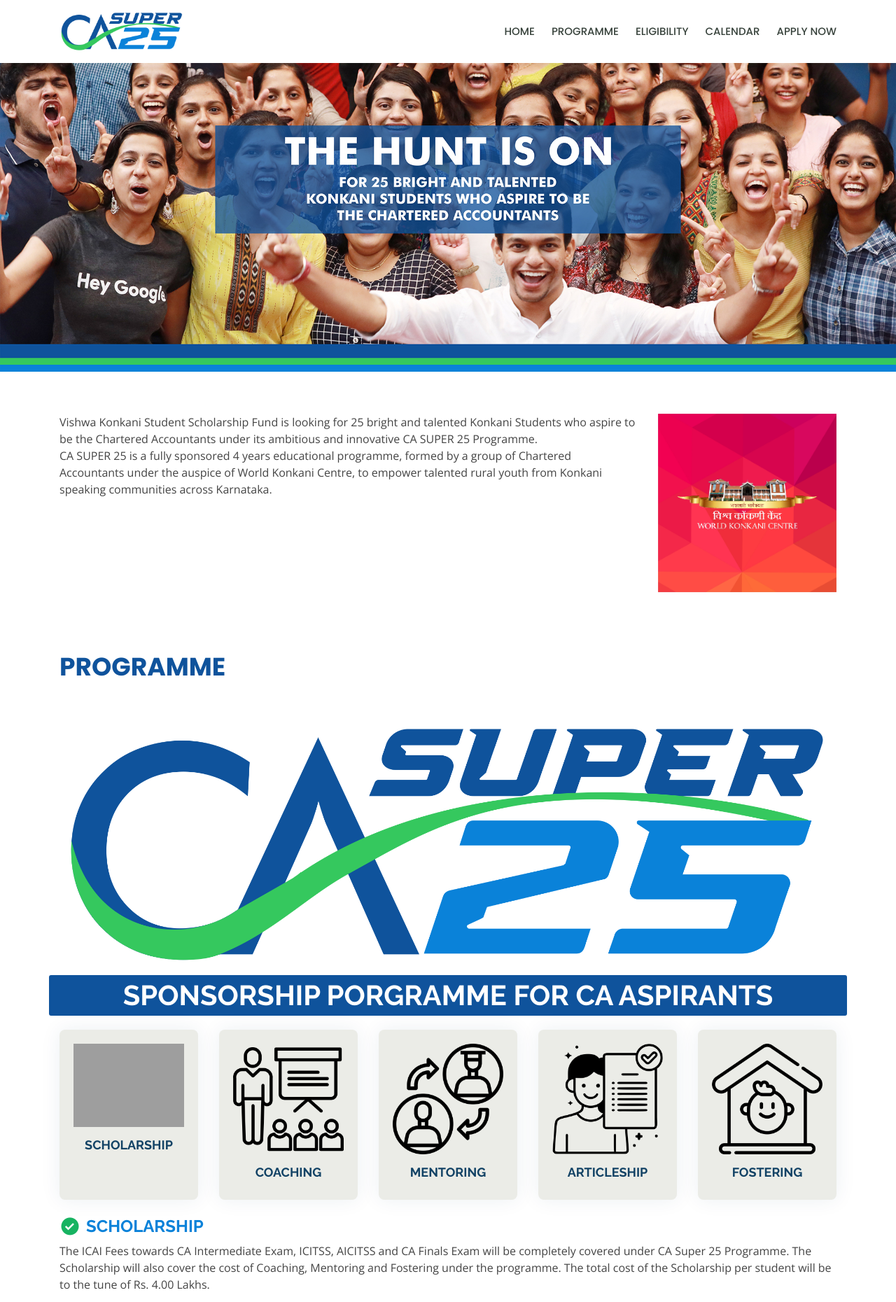
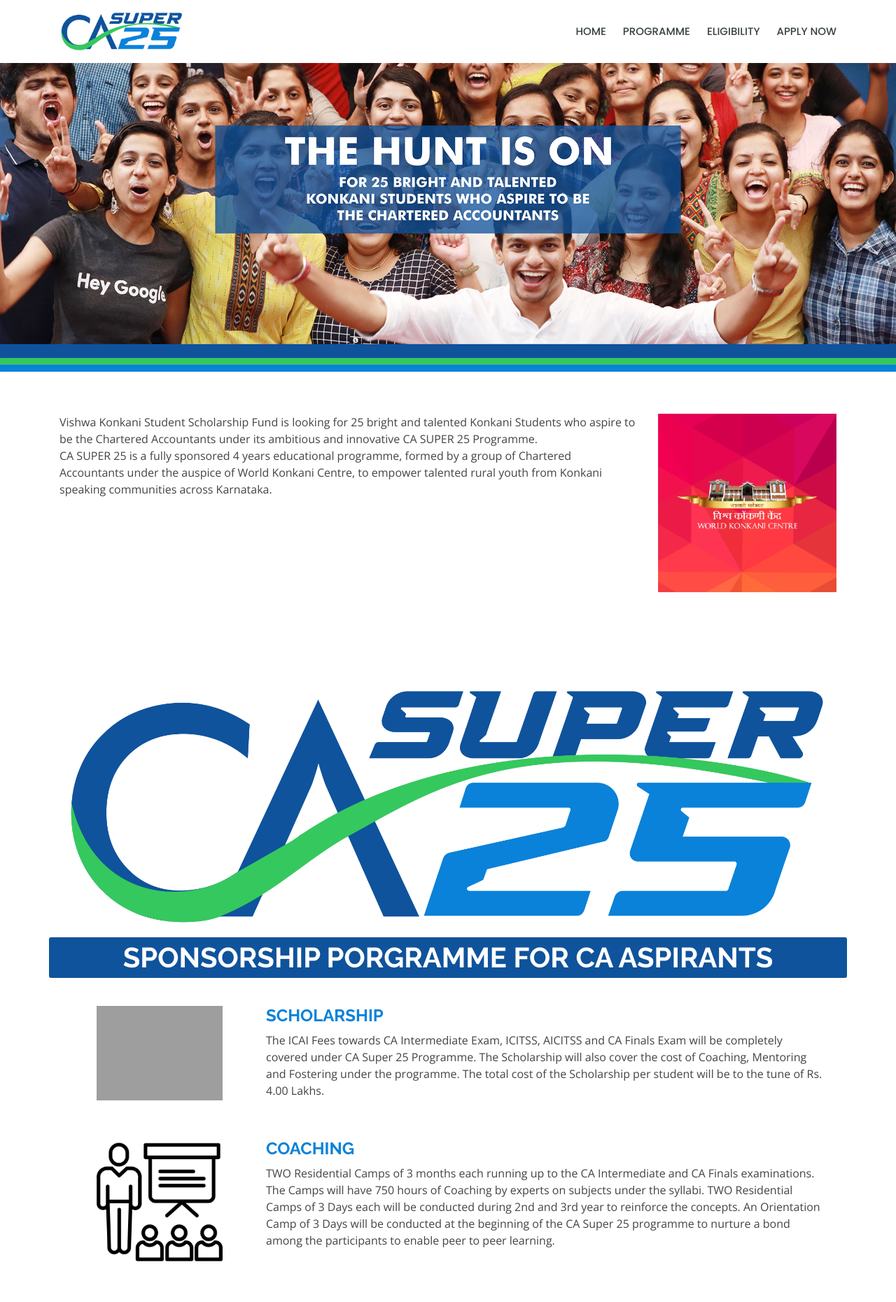
Before and after one commit to World-Konkani-Centre/casuper25-portal, a Django app: page / in a window 1280 px wide. Shown: the top 1860 px of the page at 70% size. Run offline with Django 3.2, Linux system fonts and the light colour scheme; some libraries are stand-ins or nearby versions; grey boxes are pictures that could not be loaded.

Commit message:
Updated home page contents

```diff
--- a/static_dir/assets/css/style.css
+++ b/static_dir/assets/css/style.css
@@ -608,11 +608,13 @@
     padding: 20px;
     position: relative;
     overflow: hidden;
-    background: #ebece7;
-    box-shadow: 0 0 29px 0 rgba(18, 66, 101, 0.08);
     transition: all 0.3s ease-in-out;
     border-radius: 8px;
     z-index: 1;
+}
+
+.programme .icon-box img {
+    max-width: 180px;
 }
 
 .programme .icon-box .icon {
@@ -628,14 +630,6 @@
 .programme .icon-box .title a {
     color: #124265;
     transition: 0.3s;
-}
-
-.programme .icon-box:hover {
-    transform: scale(1.08);
-}
-
-.programme .icon-box:hover .title a {
-    color: #2487ce;
 }
 
 
@@ -655,13 +649,18 @@
 }
 
 .eligibility .content ul li {
-    padding-bottom: 10px;
+    padding: 5px 0 0 28px;
+    position: relative;
 }
 
 .eligibility .content ul i {
     font-size: 20px;
     padding-right: 4px;
     color: #0A82D9;
+    left: 0;
+    top: 7px;
+    position: absolute;
+    font-size: 20px;
 }
 
 
--- a/templates/include/navbar.html
+++ b/templates/include/navbar.html
@@ -12,7 +12,7 @@
           <li><a href="#home">HOME</a></li>
           <li><a href="#programme">PROGRAMME</a></li>
           <li><a href="#eligibility">ELIGIBILITY</a></li>
-          <li><a href="#calendar">CALENDAR</a></li>
+          {% comment %} <li><a href="#calendar">CALENDAR</a></li> {% endcomment %}
           <li><a href="#apply">APPLY NOW</a></li>
 
           {% if request.user.is_superuser %}
--- a/templates/webpages/home.html
+++ b/templates/webpages/home.html
@@ -35,7 +35,8 @@
       <div class="container">
 
       <div class="section-title">
-        <p>Programme</p>
+        <p hidden>Programme</p>
+
       </div>
 
       <div class="row">
@@ -44,78 +45,76 @@
       </div>
 
 
-        <div class="row icon-boxes">
-          <div class="col d-flex align-items-stretch mb-5 mb-lg-0" data-aos="zoom-in" data-aos-delay="200">
-            <div class="icon-box">
-              <div class="icon"><img src="{% static 'assets/img/programme/education.png' %}" class="img-fluid"></div>
-              <div class="text-center"><h4 class="title"><a  class="stretched-link">scholarship</a></h4></div>
+        <div class="row icon-boxes programme-content">
+
+          <div class="col-12   mb-5 mb-lg-0" data-aos="zoom-in" data-aos-delay="200">
+            <div class="icon-box row">
+              <div class="icon col-lg-3 col-md-4 col-12 text-center"><img src="{% static 'assets/img/programme/education.png' %}" class="img-fluid"></div>
+              <div class="col-lg-9 col-md-8 col-12">
+                <div class="d-flex align-items-center mb-2">
+                  <h4>SCHOLARSHIP</h4>
+                </div>
+                <p>The ICAI Fees towards CA Intermediate Exam, ICITSS, AICITSS and CA Finals Exam will be completely covered under CA Super 25 Programme. The Scholarship will also cover the cost of Coaching, Mentoring and Fostering under the programme. The total cost of the Scholarship per student will be to the tune of Rs. 4.00 Lakhs.</p>
+              </div>
             </div>
           </div>
 
-          <div class="col d-flex align-items-stretch mb-5 mb-lg-0" data-aos="zoom-in" data-aos-delay="300">
-            <div class="icon-box">
-              <div class="icon"><img src="{% static 'assets/img/programme/coach.png' %}" class="img-fluid"></div>
-              <div class="text-center"><h4 class="title"><a  class="stretched-link">coaching</a></h4></div>
-            </div>
-          </div>
-
-          <div class="col d-flex align-items-stretch mb-5 mb-lg-0" data-aos="zoom-in" data-aos-delay="400">
-            <div class="icon-box">
-              <div class="icon"><img src="{% static 'assets/img/programme/education-2.png' %}" class="img-fluid"></div>
-              <div class="text-center"><h4 class="title"><a class="stretched-link">mentoring</a></h4></div>
-            </div>
-          </div>
-
-          <div class="col d-flex align-items-stretch mb-5 mb-lg-0" data-aos="zoom-in" data-aos-delay="500">
-            <div class="icon-box">
-              <div class="icon"><img src="{% static 'assets/img/programme/articleship.png' %}" class="img-fluid"></div>
-              <div class="text-center"><h4 class="title"><a class="stretched-link">articleship</a></h4></div>
-            </div>
-          </div>
-
-          <div class="col d-flex align-items-stretch mb-5 mb-lg-0" data-aos="zoom-in" data-aos-delay="500">
-            <div class="icon-box">
-              <div class="icon"><img src="{% static 'assets/img/programme/home.png' %}" class="img-fluid"></div>
-              <div class="text-center"><h4 class="title"><a class="stretched-link">fostering</a></h4></div>
-            </div>
-          </div>
-
-        </div>
-
-        <div class="row programme-content mt-4">
-          <div class="container">
+          <div class="col-12   mb-5 mb-lg-0" data-aos="zoom-in" data-aos-delay="200">
+            <div class="icon-box row">
+              <div class="icon col-lg-3 col-md-4 col-12 text-center"><img src="{% static 'assets/img/programme/coach.png' %}" class="img-fluid"></div>
+              <div class="col-lg-9 col-md-8 col-12">
                 <div class="d-flex align-items-center mb-2">
-              <i class='bx bxs-check-circle'></i>
-              <h4 id="sub-scholarship">SCHOLARSHIP</h4>
-            </div>
-            <p>The ICAI Fees towards CA Intermediate Exam, ICITSS, AICITSS and CA Finals Exam will be completely covered under CA Super 25 Programme. The Scholarship will also cover the cost of Coaching, Mentoring and Fostering under the programme. The total cost of the Scholarship per student will be to the tune of Rs. 4.00 Lakhs.</p>
-            <div class="d-flex align-items-center mb-2">
-              <i class='bx bxs-check-circle'></i>
-              <h4 id="sub-coaching">COACHING</h4>
+                  <h4>COACHING</h4>
                 </div>
                 <p>TWO Residential Camps of 3 months each running up to the CA Intermediate and CA Finals examinations. The Camps will have 750 hours of Coaching by experts on subjects under the syllabi.
                 TWO Residential Camps of 3 Days each will be conducted during 2nd and 3rd year to reinforce the concepts.
                 An Orientation Camp of 3 Days will be conducted at the beginning of the CA Super 25 programme to nurture a bond among the participants to enable peer to peer learning.
                 </p>
+              </div>
+            </div>
+          </div>
+
+          <div class="col-12   mb-5 mb-lg-0" data-aos="zoom-in" data-aos-delay="200">
+            <div class="icon-box row">
+              <div class="icon col-lg-3 col-md-4 col-12 text-center"><img src="{% static 'assets/img/programme/education-2.png' %}" class="img-fluid"></div>
+              <div class="col-lg-9 col-md-8 col-12">
                 <div class="d-flex align-items-center mb-2">
-              <i class='bx bxs-check-circle'></i>
-              <h4 id="sub-mentoring">MENTORING</h4>
+                  <h4>MENTORING</h4>
                 </div>
                 <p>The Students will be on boarded on to an online workspace to enable 365 days’ access to the Mentors on demand.
                 One-On-One sessions with subject experts, senior Chartered Accountants and counsellors can be availed by the student to overcome academic, practical and mental roadblocks.
                 KT by Mentees: An unique way to encourage knowledge sharing among the mentees.
                 </p>
+             </div>
+            </div>
+          </div>
+
+
+
+          <div class="col-12   mb-5 mb-lg-0" data-aos="zoom-in" data-aos-delay="200">
+            <div class="icon-box row">
+              <div class="icon col-lg-3 col-md-4 col-12 text-center"><img src="{% static 'assets/img/programme/articleship.png' %}" class="img-fluid"></div>
+              <div class="col-lg-9 col-md-8 col-12">
                 <div class="d-flex align-items-center mb-2">
-              <i class='bx bxs-check-circle'></i>
                   <h4 id="sub-articleship">ARTICLESHIP</h4>
                 </div>
                 <p>The students will be assisted to secure the Articleship under practicing Chartered Accountants</p>
+             </div>
+            </div>
+          </div>
+
+          <div class="col-12   mb-5 mb-lg-0" data-aos="zoom-in" data-aos-delay="200">
+            <div class="icon-box row">
+              <div class="icon col-lg-3 col-md-4 col-12 text-center"><img src="{% static 'assets/img/programme/home.png' %}" class="img-fluid"></div>
+              <div class="col-lg-9 col-md-8 col-12">
                 <div class="d-flex align-items-center mb-2">
-              <i class='bx bxs-check-circle'></i>
                   <h4 id="sub-fostering">FOSTERING</h4>
                 </div>
                 <p>All outstation students will be provided Free Accommodation during the Articleship Period.</p>
              </div>
+            </div>
+          </div>
+
         </div>
       </div>
     </section>
@@ -130,7 +129,6 @@
         <h3 class="pb-2">WHO CAN APPLY?</h3>
             <ul>
               <li><i class='bx bx-check-circle'></i>The Student’s Mother Tongue must be Konkani. A mother tongue certificate need to be uploaded to the application.</li>
-              <li><i class='bx bx-check-circle'></i>The Student should be a resident of Karnataka State.</li>
               <li><i class='bx bx-check-circle'></i>The family income of the student must not exceed Rs. 5.00 lakh per year. A due diligence will be conducted if the candidate passes the Entrance Exam.</li>
               <li><i class='bx bx-check-circle'></i>The Student must have passed in CA Foundation Course</li>
               <li><i class='bx bx-check-circle'></i>The Student must have registered for CA Intermediate Exam to be held in May 2022.</li>
@@ -150,7 +148,7 @@
   </section>
 
 
-  <section id="calendar" class="calendar">
+  {% comment %} <section id="calendar" class="calendar">
     <div class="container">
       <div class="section-title">
         <p>PROGRAMME CALENDAR</p>
@@ -166,7 +164,7 @@
       </div>
 
     </div>
-  </section>
+  </section> {% endcomment %}
 
   <section id="apply" class="apply">
     <div class="container">
@@ -176,7 +174,7 @@
 
       <div class="content">
             <h3>Last Date to Submit Application</h3>
-            <h3>15th July 2021</h3>
+            <h3><i class='bx bx-calendar-check mr-3' ></i>15th July 2021</h3>
       </div>
 
     </div>
```
Lines whose indentation alone changed are shown as unchanged.
